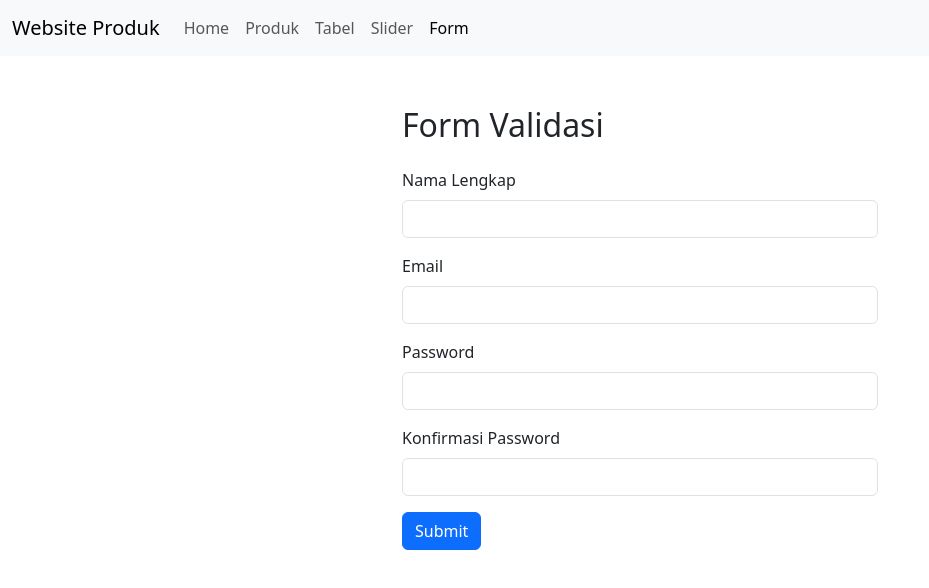
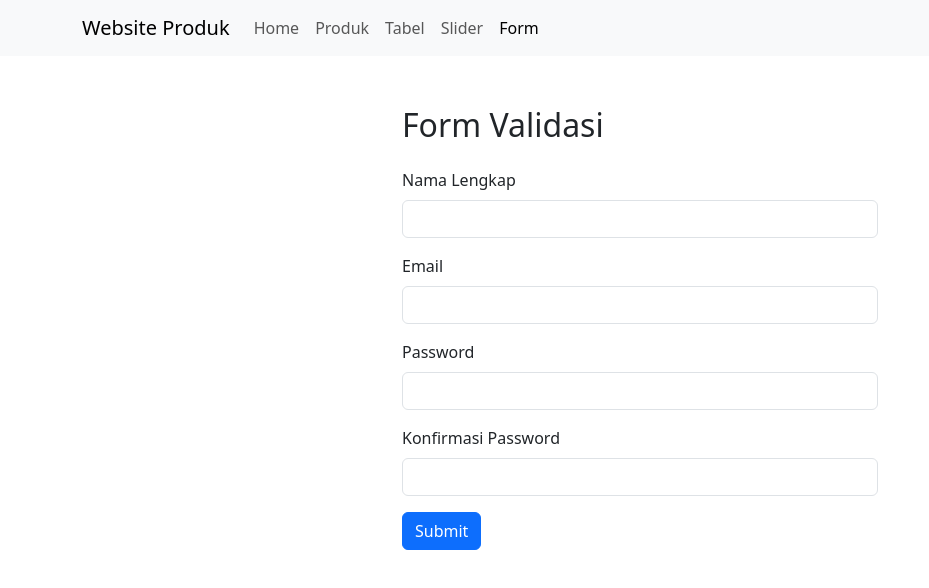
Before and after one commit to Yagami-wafa/MR.Wafa, a plain HTML site: page form.html in a window 1280 px wide. Shown: the whole page, without its empty margins (0-929 px from the left). Drawn offline with nearby package versions, Linux system fonts and the light colour scheme.

Commit message:
Update form.html

```diff
--- a/form.html
+++ b/form.html
@@ -13,11 +13,13 @@
   </style>
 </head>
 <body>
-  <!-- Navbar -->
   <nav class="navbar navbar-expand-lg navbar-light bg-light">
-    <div class="container-fluid">
+  <div class="container">
     <a class="navbar-brand" href="#">Website Produk</a>
-      <div class="collapse navbar-collapse">
+    <button class="navbar-toggler" type="button" data-bs-toggle="collapse" data-bs-target="#navbarNav">
+      <span class="navbar-toggler-icon"></span>
+    </button>
+    <div class="collapse navbar-collapse" id="navbarNav">
       <ul class="navbar-nav me-auto mb-2 mb-lg-0">
         <li class="nav-item"><a class="nav-link" href="index.html">Home</a></li>
         <li class="nav-item"><a class="nav-link" href="produk.html">Produk</a></li>
@@ -28,6 +30,7 @@
     </div>
   </div>
 </nav>
+
 
   <!-- Form Validasi -->
   <div class="container form-container">
```
Lines whose indentation alone changed are shown as unchanged.
